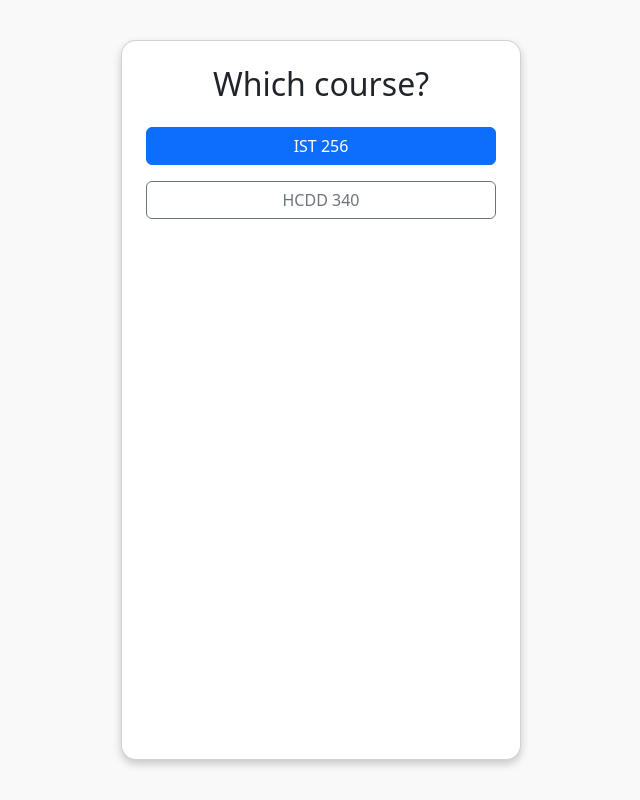
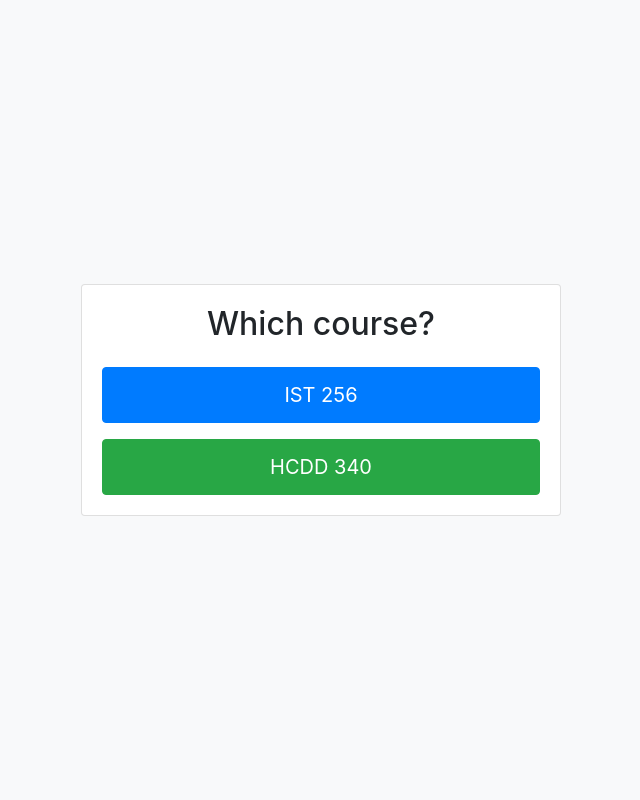
Before and after one commit to siqiliu2/worWebChatBot-2, a Flask app: page /select in a window 1280 px wide. Shown: the whole page, without its empty margins (319-959 px from the left). Run offline with Flask 3, Linux system fonts and the light colour scheme; the visitor is signed in with stand-in values (Sample User, id 1); some libraries are stand-ins or nearby versions.

Commit message:
updated select screen

```diff
--- a/templates/select.html
+++ b/templates/select.html
@@ -1,40 +1,88 @@
 <!DOCTYPE html>
 <html lang="en">
 <head>
-  <meta charset="UTF-8" />
-  <meta name="viewport" content="width=device-width, initial-scale=1.0"/>
-  <title>Select Your Course</title>
-  <link
-    href="https://cdn.jsdelivr.net/npm/bootstrap@5.3.0/dist/css/bootstrap.min.css"
-    rel="stylesheet"
-  />
-  <link rel="stylesheet" href="{{ url_for('static', filename='style.css') }}">
+  <meta charset="UTF-8">
+  <meta name="viewport" content="width=device-width, initial-scale=1.0">
+  <title>Select Course</title>
+  <!-- Bootstrap CSS -->
+  <link href="https://stackpath.bootstrapcdn.com/bootstrap/4.5.2/css/bootstrap.min.css" rel="stylesheet">
+  <style>
+    :root {
+      --primary-color: #007bff;
+      --success-color: #28a745;
+      --card-bg: #ffffff;
+      --shadow-color: rgba(0,0,0,0.15);
+    }
+    html, body {
+      height: 100%;
+      margin: 0;
+    }
+    body {
+      background-color: #f8f9fa;
+    }
+    .container {
+      min-height: 100vh;
+    }
+    .course-card {
+      transition: transform 0.2s;
+      cursor: pointer;
+      padding: 2rem;
+      border-radius: 1rem;
+      background-color: var(--card-bg);
+    }
+    .course-card:hover {
+      transform: translateY(-5px);
+      box-shadow: 0 8px 16px var(--shadow-color);
+    }
+    .select-btn {
+      font-size: 1.25rem;
+      padding: 0.75rem 1rem;
+      width: 100%;
+    }
+    .select-btn:focus {
+      outline: 3px solid rgba(0,123,255,0.5);
+      outline-offset: 2px;
+    }
+  </style>
 </head>
-<body class="d-flex align-items-center justify-content-center" style="height:100vh; background:#f9f9f9;">
-  <div class="card p-4 text-center" style="max-width:400px; width:90%;">
+<body>
+  <div class="container d-flex flex-column justify-content-center align-items-center">
+    <div class="card w-100" style="max-width: 480px;">
+      <div class="card-body text-center">
         <h2 class="mb-4">Which course?</h2>
-    <button id="btn-ist256" class="btn btn-primary w-100 mb-3">IST 256</button>
-    <button id="btn-hcdd340" class="btn btn-outline-secondary w-100">HCDD 340</button>
+        <div class="row">
+          <div class="col-12 mb-3">
+            <button class="btn btn-primary select-btn" data-course="ist256">
+              IST 256
+            </button>
+          </div>
+          <div class="col-12">
+            <button class="btn btn-success select-btn" data-course="hcdd340">
+              HCDD 340
+            </button>
+          </div>
+        </div>
+      </div>
+    </div>
   </div>
 
   <script>
-    async function chooseCourse(course) {
+    document.querySelectorAll('.select-btn').forEach(btn => {
+      btn.addEventListener('click', async () => {
+        const course = btn.getAttribute('data-course');
         const res = await fetch('/select', {
           method: 'POST',
           headers: { 'Content-Type': 'application/json' },
           body: JSON.stringify({ course })
         });
-      const data = await res.json();
-      if (data.success) {
+        const result = await res.json();
+        if (result.success) {
           window.location.href = '/';
         } else {
-        alert(data.message || 'Failed to set course.');
+          alert('Invalid course selection.');
         }
-    }
-    document.getElementById('btn-ist256')
-      .addEventListener('click', () => chooseCourse('ist256'));
-    document.getElementById('btn-hcdd340')
-      .addEventListener('click', () => chooseCourse('hcdd340'));
+      });
+    });
   </script>
 </body>
 </html>
```
Lines whose indentation alone changed are shown as unchanged.
